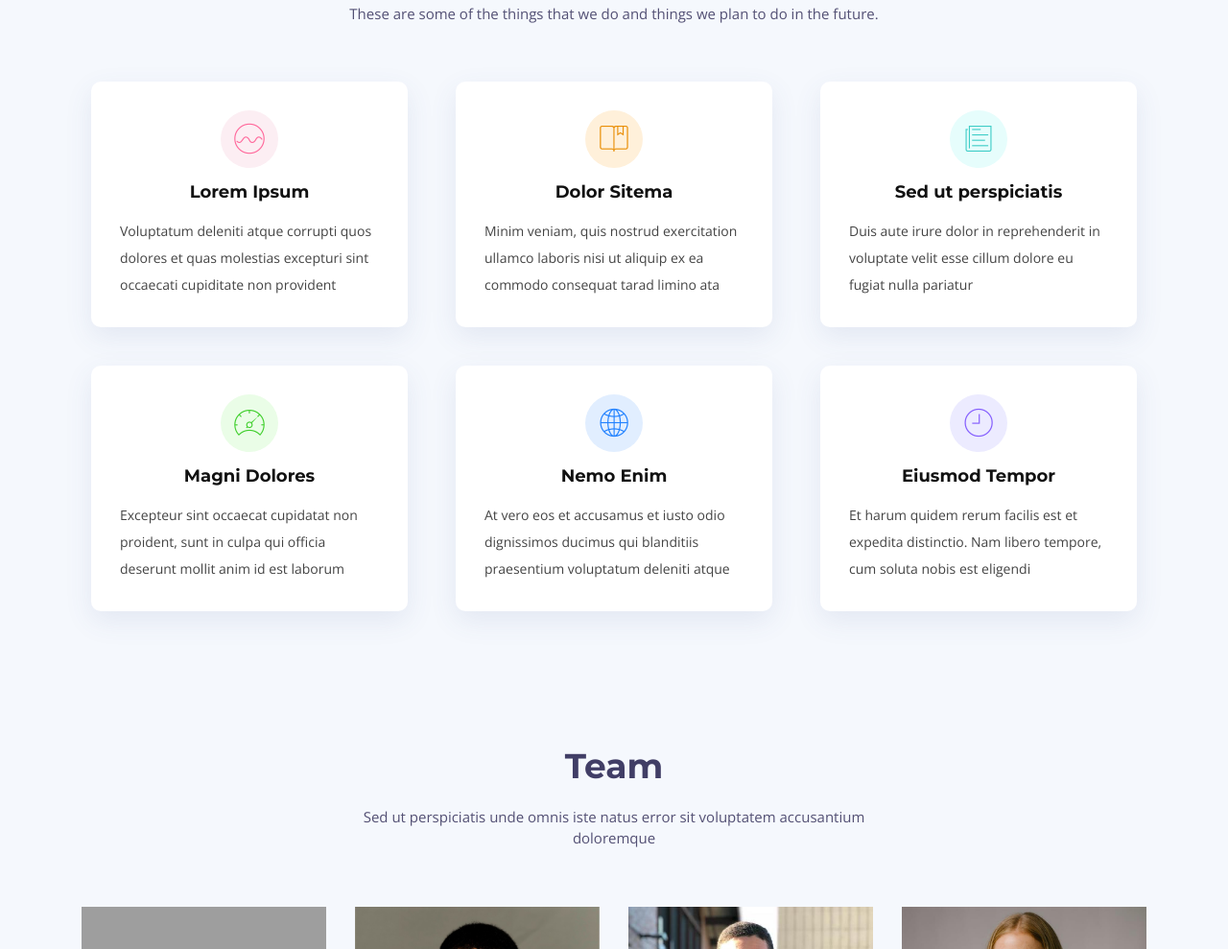
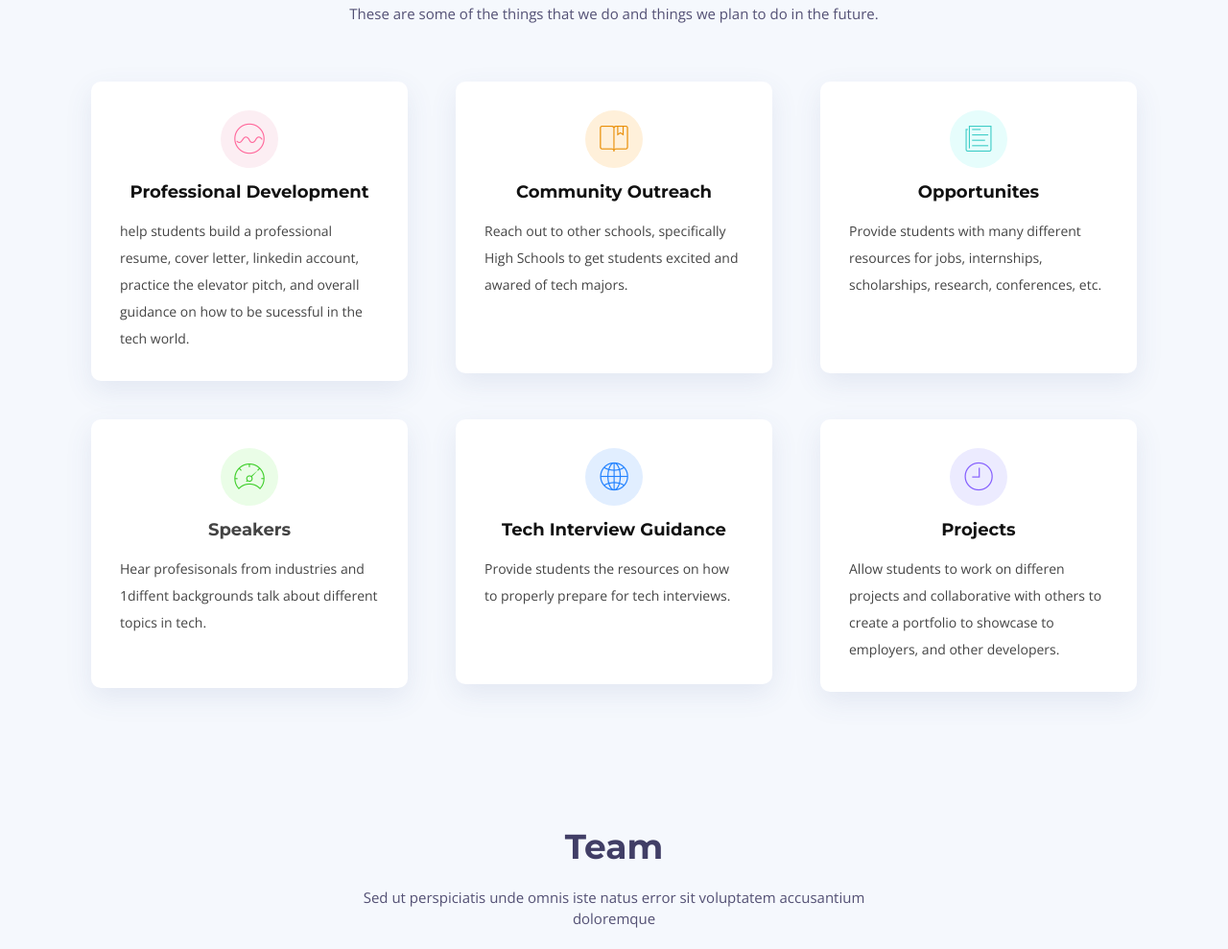
Before and after one commit to Society-Of-Latinx-In-Computing/SLiC-Website, a plain HTML site: page index.html in a window 1280 px wide. Shown: the part 1593-2582 px from the top of the page at 96% size. Drawn offline with nearby package versions, Linux system fonts and the light colour scheme; grey boxes are pictures that could not be loaded; files whose address does not match are found by name.

Commit message:
modified activity section

```diff
--- a/index.html
+++ b/index.html
@@ -145,45 +145,47 @@
           <div class="col-md-6 col-lg-4 wow bounceInUp" data-wow-duration="1.4s">
             <div class="box">
               <div class="icon" style="background: #fceef3;"><i class="ion-ios-analytics-outline" style="color: #ff689b;"></i></div>
-              <h4 class="title"><a href="">Lorem Ipsum</a></h4>
-              <p class="description">Voluptatum deleniti atque corrupti quos dolores et quas molestias excepturi sint occaecati cupiditate non provident</p>
+              <h4 class="title"><a href="">Professional Development</a></h4>
+              <p class="description"> help students build a professional resume, cover letter, linkedin account, practice the elevator pitch,
+              and overall guidance on how to be sucessful in the tech world.</p>
             </div>
           </div>
           <div class="col-md-6 col-lg-4 wow bounceInUp" data-wow-duration="1.4s">
             <div class="box">
               <div class="icon" style="background: #fff0da;"><i class="ion-ios-bookmarks-outline" style="color: #e98e06;"></i></div>
-              <h4 class="title"><a href="">Dolor Sitema</a></h4>
-              <p class="description">Minim veniam, quis nostrud exercitation ullamco laboris nisi ut aliquip ex ea commodo consequat tarad limino ata</p>
+              <h4 class="title"><a href="">Community Outreach</a></h4>
+              <p class="description"> Reach out to other schools, specifically High Schools to get students excited and awared of tech majors. </p>
+              <br> <br>
             </div>
           </div>
 
           <div class="col-md-6 col-lg-4 wow bounceInUp" data-wow-delay="0.1s" data-wow-duration="1.4s">
             <div class="box">
               <div class="icon" style="background: #e6fdfc;"><i class="ion-ios-paper-outline" style="color: #3fcdc7;"></i></div>
-              <h4 class="title"><a href="">Sed ut perspiciatis</a></h4>
-              <p class="description">Duis aute irure dolor in reprehenderit in voluptate velit esse cillum dolore eu fugiat nulla pariatur</p>
+              <h4 class="title"><a href="">Opportunites</a></h4>
+              <p class="description"> Provide students with many different resources for jobs, internships, scholarships, research, conferences, etc.</p><br><br>
             </div>
           </div>
           <div class="col-md-6 col-lg-4 wow bounceInUp" data-wow-delay="0.1s" data-wow-duration="1.4s">
             <div class="box">
               <div class="icon" style="background: #eafde7;"><i class="ion-ios-speedometer-outline" style="color:#41cf2e;"></i></div>
-              <h4 class="title"><a href="">Magni Dolores</a></h4>
-              <p class="description">Excepteur sint occaecat cupidatat non proident, sunt in culpa qui officia deserunt mollit anim id est laborum</p>
+              <h4 class="title"> Speakers <a href=""></a></h4>
+              <p class="description"> Hear profesisonals from industries and 1diffent backgrounds talk about different topics in tech. </p> <br>
             </div>
           </div>
 
           <div class="col-md-6 col-lg-4 wow bounceInUp" data-wow-delay="0.2s" data-wow-duration="1.4s">
             <div class="box">
               <div class="icon" style="background: #e1eeff;"><i class="ion-ios-world-outline" style="color: #2282ff;"></i></div>
-              <h4 class="title"><a href="">Nemo Enim</a></h4>
-              <p class="description">At vero eos et accusamus et iusto odio dignissimos ducimus qui blanditiis praesentium voluptatum deleniti atque</p>
-            </div>
+              <h4 class="title"><a href="">Tech Interview Guidance</a></h4>
+              <p class="description"> Provide students the resources on how to properly prepare for tech interviews. </p> <br><br>
           </div>
+        </div>
           <div class="col-md-6 col-lg-4 wow bounceInUp" data-wow-delay="0.2s" data-wow-duration="1.4s">
             <div class="box">
               <div class="icon" style="background: #ecebff;"><i class="ion-ios-clock-outline" style="color: #8660fe;"></i></div>
-              <h4 class="title"><a href="">Eiusmod Tempor</a></h4>
-              <p class="description">Et harum quidem rerum facilis est et expedita distinctio. Nam libero tempore, cum soluta nobis est eligendi</p>
+              <h4 class="title"><a href="">Projects</a></h4>
+              <p class="description"> Allow students to work on differen projects and collaborative with others to create a portfolio to showcase to employers, and other developers.</p>
             </div>
           </div>
 
```
